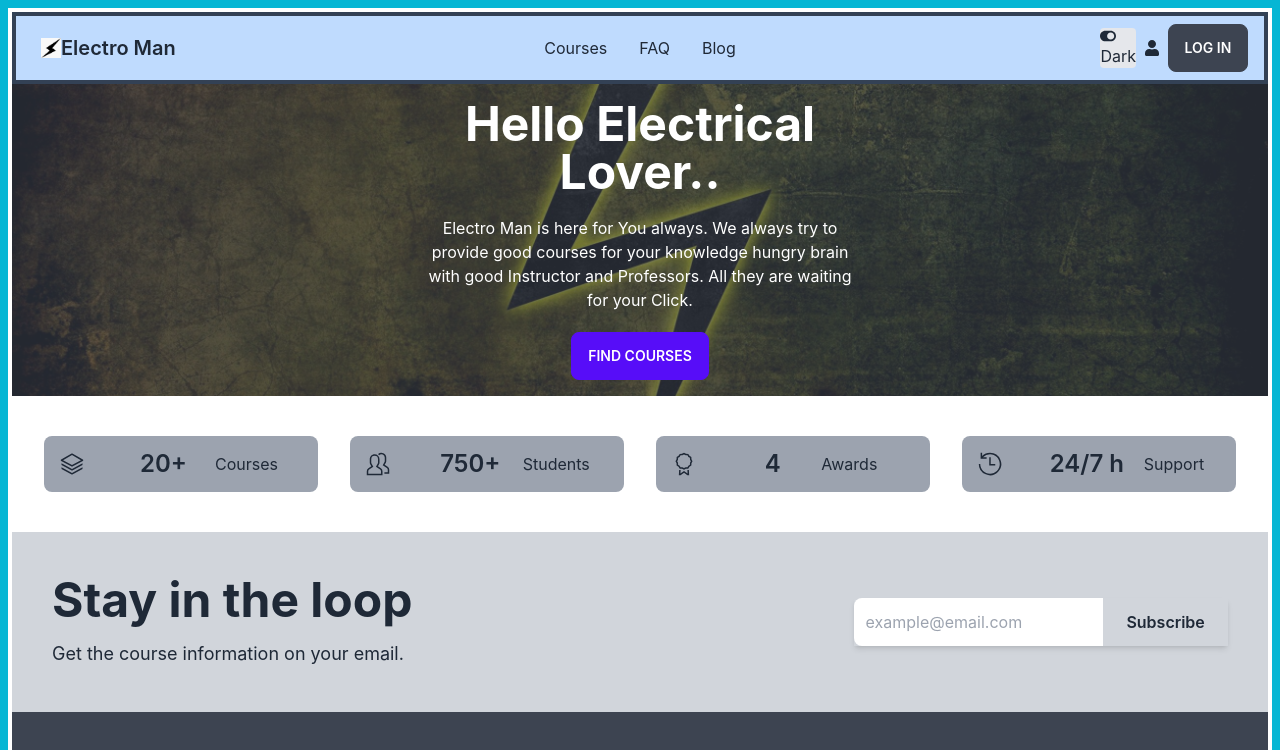
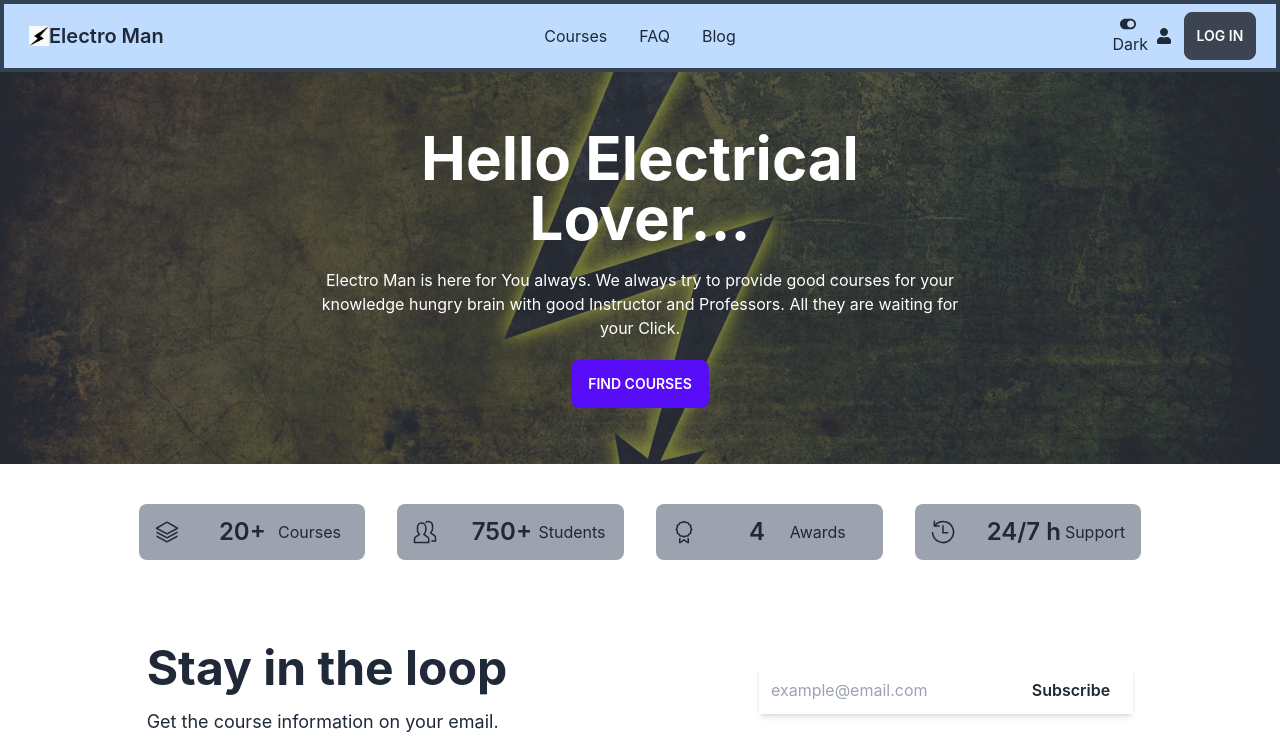
Before and after one commit to Avik2293/electro-man-client, a React (Create React App) app: page / in a window 1280 px wide. Shown: the top 750 px of the page. Built offline with nearby package versions, Linux system fonts and the light colour scheme; no server answers.

Commit message:
animation test

```diff
--- a/package.json
+++ b/package.json
@@ -6,6 +6,7 @@
     "@testing-library/jest-dom": "^5.16.5",
     "@testing-library/react": "^13.4.0",
     "@testing-library/user-event": "^13.5.0",
+    "aos": "^3.0.0-beta.6",
     "daisyui": "^2.33.0",
     "firebase": "^9.12.1",
     "framer-motion": "^8.0.2",
--- a/src/App.js
+++ b/src/App.js
@@ -4,9 +4,14 @@ import { RouterProvider } from 'react-router-dom';
 import './App.css';
 import { routes } from './Routes/Routes';
 
+// AOS
+import AOS from 'aos';
+import 'aos/dist/aos.css';
+AOS.init();
+
 function App() {
   return (
-    <div className="App p-1 border-8 border-cyan-500">
+    <div className="App">
       <RouterProvider router={routes}>
 
       </RouterProvider>
--- a/src/Components/Stat.js
+++ b/src/Components/Stat.js
@@ -1,12 +1,12 @@
 import React from 'react';
-import { motion } from "framer-motion"
+import { motion } from "framer-motion";
 
 const Stat = () => {
 
     return (
         <section className="p-4 my-2 md:p-8 dark:bg-gray-800 dark:text-gray-100">
             <div className="container grid grid-cols-1 gap-8 m-4 mx-auto md:m-0 md:grid-cols-2 xl:grid-cols-4">
-                <motion.button whileHover={{ scale: 1.2 }} whileTap={{ scale: 0.9 }} >
+                <motion.button whileHover={{ scale: 1.1 }} whileTap={{ scale: 0.9 }} >
                     <div className="flex overflow-hidden rounded-lg dark:bg-gray-900 dark:text-gray-100 bg-gray-400">
                         <div className="flex items-center justify-center px-4 dark:bg-violet-400 dark:text-gray-800">
                             <svg xmlns="http://www.w3.org/2000/svg" viewBox="0 0 512 512" fill="currentColor" className="w-6 h-6">
@@ -21,7 +21,7 @@ const Stat = () => {
                         </div>
                     </div>
                 </motion.button >
-                <motion.button whileHover={{ scale: 1.2 }} whileTap={{ scale: 0.9 }} >
+                <motion.button whileHover={{ scale: 1.1 }} whileTap={{ scale: 0.9 }} >
                     <div className="flex overflow-hidden rounded-lg dark:bg-gray-900 dark:text-gray-100 bg-gray-400">
                         <div className="flex items-center justify-center px-4 dark:bg-violet-400 dark:text-gray-800">
                             <svg xmlns="http://www.w3.org/2000/svg" viewBox="0 0 512 512" fill="currentColor" className="w-6 h-6">
@@ -35,7 +35,7 @@ const Stat = () => {
                         </div>
                     </div>
                 </motion.button >
-                <motion.button whileHover={{ scale: 1.2 }} whileTap={{ scale: 0.9 }} >
+                <motion.button whileHover={{ scale: 1.1 }} whileTap={{ scale: 0.9 }} >
                     <div className="flex overflow-hidden rounded-lg dark:bg-gray-900 dark:text-gray-100 bg-gray-400">
                         <div className="flex items-center justify-center px-4 dark:bg-violet-400 dark:text-gray-800">
                             <svg xmlns="http://www.w3.org/2000/svg" viewBox="0 0 512 512" fill="currentColor" className="w-6 h-6">
@@ -49,7 +49,7 @@ const Stat = () => {
                         </div>
                     </div>
                 </motion.button >
-                <motion.button whileHover={{ scale: 1.2 }} whileTap={{ scale: 0.9 }} >
+                <motion.button whileHover={{ scale: 1.1 }} whileTap={{ scale: 0.9 }} >
                     <div className="flex overflow-hidden rounded-lg dark:bg-gray-900 dark:text-gray-100 bg-gray-400">
                         <div className="flex items-center justify-center px-4 dark:bg-violet-400 dark:text-gray-800">
                             <svg xmlns="http://www.w3.org/2000/svg" viewBox="0 0 512 512" fill="currentColor" className="w-6 h-6">
--- a/src/Components/StayConnect.js
+++ b/src/Components/StayConnect.js
@@ -1,21 +1,29 @@
 import React from 'react';
+import { motion } from "framer-motion";
+
+// import AOS from 'aos';
+// import 'aos/dist/aos.css';
+
+// AOS.init();
 
 const StayConnect = () => {
     return (
-        <section className="py-1 dark:bg-gray-800 dark:text-gray-50 bg-gray-300">
+        <section className="py-1 dark:bg-gray-800 dark:text-gray-50">
             <div className="container mx-auto flex flex-col justify-center p-4 space-y-8 md:p-10 lg:space-y-0 lg:space-x-12 lg:justify-between lg:flex-row">
-                <div className="flex flex-col space-y-4 text-center lg:text-left">
+                <div data-aos="fade-down-right" data-aos-duration="2000" className="flex flex-col space-y-4 text-center lg:text-left">
                     <h1 className="text-5xl font-bold leading-none">Stay in the loop</h1>
                     <p className="text-lg">Get the course information on your email.</p>
                 </div>
-                <div className="flex flex-row items-center self-center justify-center flex-shrink-0 shadow-md lg:justify-end">
-                    <div className="flex flex-row">
-                        <input type="text" placeholder="example@email.com" className="w-3/5 p-3 rounded-l-lg sm:w-2/3" />
-                        <button type="button" className="w-2/5 p-3 font-semibold rounded-r-lg sm:w-1/3 dark:bg-violet-400 dark:text-gray-900">Subscribe</button>
+                <motion.button whileHover={{ scale: 1.5 }} whileTap={{ scale: 0.9 }} >
+                    <div className="flex flex-row items-center self-center justify-center flex-shrink-0 shadow-md lg:justify-end">
+                        <div className="flex flex-row">
+                            <input type="text" placeholder="example@email.com" className="w-3/5 p-3 rounded-l-lg sm:w-2/3" />
+                            <button type="button" className="w-2/5 p-3 font-semibold rounded-r-lg sm:w-1/3 dark:bg-violet-400 dark:text-gray-900">Subscribe</button>
+                        </div>
                     </div>
-                </div>
+                </motion.button >
             </div>
-        </section>
+        </section >
     );
 };
 
--- a/src/Pages/Home.js
+++ b/src/Pages/Home.js
@@ -9,16 +9,18 @@ const Home = () => {
         <div>
             <div className="hero h-min" style={{ backgroundImage: `url(${bg})` }}>
                 <div className="hero-overlay bg-opacity-60"></div>
-                <div className="hero-content text-center text-neutral-content">
-                    <div className="max-w-md">
-                        <h1 className="mb-5 text-5xl font-bold">Hello Electrical Lover..</h1>
+                <div className="hero-content text-center text-neutral-content m-10">
+                    <div data-aos="flip-left" data-aos-easing="ease-out-cubic" data-aos-duration="2000" className="max-w-2xl">
+                        <h1 className="mb-5 text-6xl font-bold">Hello Electrical Lover...</h1>
                         <p className="mb-5">Electro Man is here for You always. We always try to provide good courses for your knowledge hungry brain with good Instructor and Professors. All they are waiting for your Click.</p>
                         <button className="btn btn-primary"><Link to={'/courses'}>Find Courses</Link></button>
                     </div>
                 </div>
             </div>
-            <Stat></Stat>
-            <StayConnect></StayConnect>
+            <div className='w-5/6 inline-block align-baseline'>
+                <Stat></Stat>
+                <StayConnect></StayConnect>
+            </div>
         </div>
     );
 };
--- a/src/Pages/Shared/Footer.js
+++ b/src/Pages/Shared/Footer.js
@@ -4,7 +4,7 @@ import { Link } from 'react-router-dom';
 const Footer = () => {
     return (
         <div>
-            <footer className="footer p-10 bg-neutral text-neutral-content">
+            <footer className="footer p-10 justify-around bg-neutral text-neutral-content">
                 <div>
                     <svg width="50" height="50" viewBox="0 0 24 24" xmlns="http://www.w3.org/2000/svg" fillRule="evenodd" clipRule="evenodd" className="fill-current"><path d="M22.672 15.226l-2.432.811.841 2.515c.33 1.019-.209 2.127-1.23 2.456-1.15.325-2.148-.321-2.463-1.226l-.84-2.518-5.013 1.677.84 2.517c.391 1.203-.434 2.542-1.831 2.542-.88 0-1.601-.564-1.86-1.314l-.842-2.516-2.431.809c-1.135.328-2.145-.317-2.463-1.229-.329-1.018.211-2.127 1.231-2.456l2.432-.809-1.621-4.823-2.432.808c-1.355.384-2.558-.59-2.558-1.839 0-.817.509-1.582 1.327-1.846l2.433-.809-.842-2.515c-.33-1.02.211-2.129 1.232-2.458 1.02-.329 2.13.209 2.461 1.229l.842 2.515 5.011-1.677-.839-2.517c-.403-1.238.484-2.553 1.843-2.553.819 0 1.585.509 1.85 1.326l.841 2.517 2.431-.81c1.02-.33 2.131.211 2.461 1.229.332 1.018-.21 2.126-1.23 2.456l-2.433.809 1.622 4.823 2.433-.809c1.242-.401 2.557.484 2.557 1.838 0 .819-.51 1.583-1.328 1.847m-8.992-6.428l-5.01 1.675 1.619 4.828 5.011-1.674-1.62-4.829z"></path></svg>
                     <p>AS Industries Ltd.<br></br>Providing Electrical Session since 2022</p>
--- a/src/Pages/Shared/Header.js
+++ b/src/Pages/Shared/Header.js
@@ -49,7 +49,7 @@ const Header = () => {
                 <div className="navbar-end">
                     <button onClick={handleDarkTheme}>
                         {
-                            darkTheme ? <h2 className='rounded mr-2 bg-gray-200'><FaToggleOff /> Light</h2> : <h2 className='rounded mr-2 bg-gray-200'><FaToggleOn /> Dark</h2>
+                            darkTheme ? <h2 className='rounded mr-2 text-center'><FaToggleOff className='ml-2'/>Light</h2> : <h2 className='rounded mr-2'><FaToggleOn className='ml-2'/>Dark</h2>
                         }
                     </button>
                     <div>
@@ -65,9 +65,9 @@ const Header = () => {
                     </div>
                     <div className='w-12 md:w-24'>
                         {
-                        user?.uid ? <Link onClick={handleLogOut} className="btn">Log Out</Link> :
+                        user?.uid ? <Link onClick={handleLogOut} className="btn p-0 lg:p-3">Log Out</Link> :
                         <div>
-                            <Link className="btn" to='/login'>Log In</Link>
+                            <Link className="btn p-0 lg:p-3" to='/login'>Log In</Link>
                             {/* <Link className="btn" to='/register'>Register</Link> */}
                         </div>
                         }
```
Also changed, not shown: 2 other files (tests, documents, lock files or other folders).
